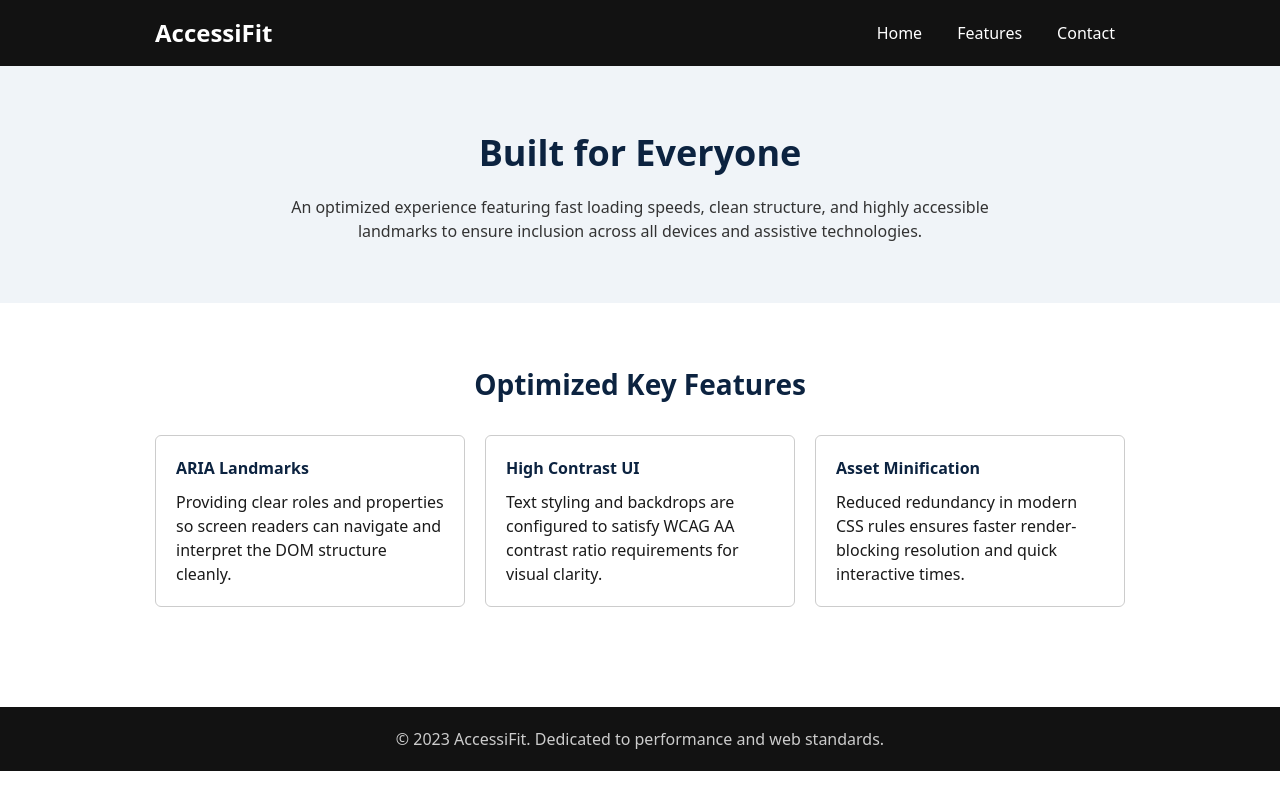
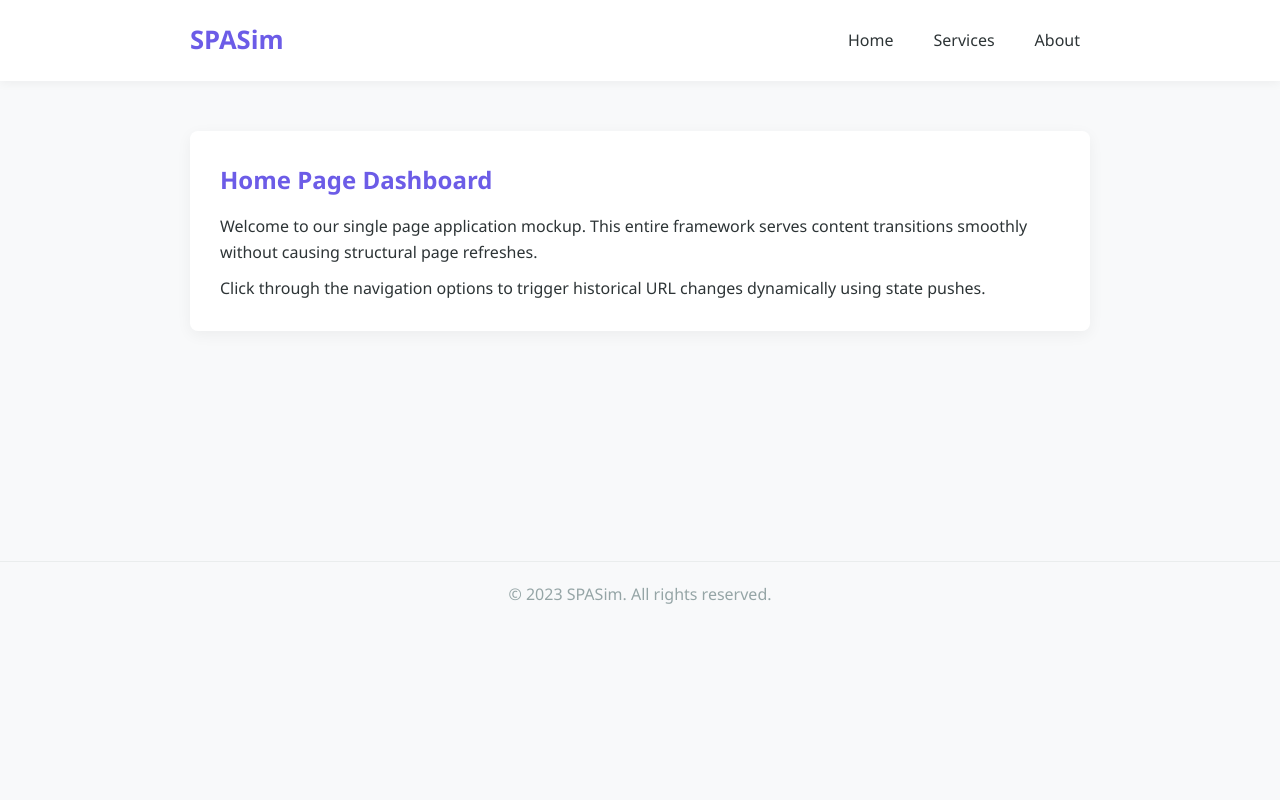
Before and after one commit to MahaMukesh/mahamukesh, a plain HTML site: page index.html in a window 1280 px wide. Drawn offline with Linux system fonts and the light colour scheme.

Commit message:
uploaded week 5 files

```diff
--- /dev/null
+++ b/app.js
@@ -0,0 +1,86 @@
+// Client-Side Router Implementation
+const routes = {
+    '/': {
+        title: 'Home - Welcome',
+        render: () => `
+            <div class="spa-card fade-in">
+                <h2>Home Page Dashboard</h2>
+                <p>Welcome to our single page application mockup. This entire framework serves content transitions smoothly without causing structural page refreshes.</p>
+                <p style="margin-top:10px;">Click through the navigation options to trigger historical URL changes dynamically using state pushes.</p>
+            </div>
+        `
+    },
+    '/services': {
+        title: 'Our Services',
+        render: () => `
+            <div class="spa-card fade-in">
+                <h2>Our Dynamic Offerings</h2>
+                <p>We deliver lightning-fast interactive architectures tailored for complex workflows.</p>
+                <div class="services-grid">
+                    <div class="service-item">
+                        <h4>SPA Consulting</h4>
+                        <p>Planning fluid navigation states.</p>
+                    </div>
+                    <div class="service-item">
+                        <h4>State Management</h4>
+                        <p>Handling client-side transitions cleanly.</p>
+                    </div>
+                </div>
+            </div>
+        `
+    },
+    '/about': {
+        title: 'About SPASim',
+        render: () => `
+            <div class="spa-card fade-in">
+                <h2>About Us</h2>
+                <p>Built with robust vanillajs routing scripts, proving you don't always need massive node frameworks to build responsive, light, and optimized client solutions.</p>
+            </div>
+        `
+    }
+};
+
+function navigateTo(url) {
+    history.pushState(null, null, url);
+    router();
+}
+
+function router() {
+    const path = window.location.pathname;
+    // Fallback simple routing logic matching root or defaults
+    let route = routes[path];
+
+    if (!route) {
+        // Default fallback handling
+        route = routes['/'];
+    }
+
+    document.title = route.title;
+    const appContainer = document.getElementById('app');
+    appContainer.innerHTML = route.render();
+
+    updateActiveLinks(path);
+}
+
+function updateActiveLinks(currentPath) {
+    document.querySelectorAll('.nav-link').forEach(link => {
+        if (link.getAttribute('href') === currentPath) {
+            link.classList.add('active');
+        } else {
+            link.classList.remove('active');
+        }
+    });
+}
+
+// Capture anchor click events and reroute natively through SPA
+window.addEventListener('popstate', router);
+
+document.addEventListener('DOMContentLoaded', () => {
+    document.body.addEventListener('click', e => {
+        if (e.target.matches('[data-link]')) {
+            e.preventDefault();
+            navigateTo(e.target.getAttribute('href'));
+        }
+    });
+    router();
+});
--- a/index.html
+++ b/index.html
@@ -3,60 +3,34 @@
 <head>
     <meta charset="UTF-8">
     <meta name="viewport" content="width=device-width, initial-scale=1.0">
-    <meta name="description" content="Week 4 project demonstrating web page performance optimization and accessibility best practices.">
-    <title>Week 4: Performance & Accessibility Showcase</title>
+    <title>Week 5: SPA Simulation</title>
     <link rel="stylesheet" href="style.css">
 </head>
 <body>
-    <!-- Accessible Skip Link for Keyboard Users -->
-    <a href="#main-content" class="skip-link">Skip to main content</a>
-
-    <header class="navbar" role="banner">
+    <header class="navbar">
         <div class="container">
-            <h1 class="logo">AccessiFit</h1>
-            <nav role="navigation" aria-label="Main navigation">
+            <div class="logo">SPASim</div>
+            <nav>
                 <ul class="nav-links">
-                    <li><a href="#main-content">Home</a></li>
-                    <li><a href="#features">Features</a></li>
-                    <li><a href="#contact">Contact</a></li>
+                    <li><a href="/" class="nav-link" data-link>Home</a></li>
+                    <li><a href="/services" class="nav-link" data-link>Services</a></li>
+                    <li><a href="/about" class="nav-link" data-link>About</a></li>
                 </ul>
             </nav>
         </div>
     </header>
 
-    <main id="main-content" tabindex="-1">
-        <section class="hero" aria-labelledby="hero-heading">
-            <div class="container">
-                <h2 id="hero-heading">Built for Everyone</h2>
-                <p>An optimized experience featuring fast loading speeds, clean structure, and highly accessible landmarks to ensure inclusion across all devices and assistive technologies.</p>
-            </div>
-        </section>
-
-        <section id="features" class="features" aria-labelledby="features-heading">
-            <div class="container">
-                <h3 id="features-heading">Optimized Key Features</h3>
-                <div class="grid">
-                    <article class="card" tabindex="0">
-                        <h4>ARIA Landmarks</h4>
-                        <p>Providing clear roles and properties so screen readers can navigate and interpret the DOM structure cleanly.</p>
-                    </article>
-                    <article class="card" tabindex="0">
-                        <h4>High Contrast UI</h4>
-                        <p>Text styling and backdrops are configured to satisfy WCAG AA contrast ratio requirements for visual clarity.</p>
-                    </article>
-                    <article class="card" tabindex="0">
-                        <h4>Asset Minification</h4>
-                        <p>Reduced redundancy in modern CSS rules ensures faster render-blocking resolution and quick interactive times.</p>
-                    </article>
-                </div>
-            </div>
-        </section>
+    <!-- Main Viewport Container for Dynamic SPA Injections -->
+    <main id="app" class="container">
+        <div class="fade-in">
+            <h2>Loading App...</h2>
+        </div>
     </main>
 
-    <footer class="footer" role="contentinfo">
-        <div class="container">
-            <p>&copy; 2023 AccessiFit. Dedicated to performance and web standards.</p>
-        </div>
+    <footer class="footer">
+        <p>&copy; 2023 SPASim. All rights reserved.</p>
     </footer>
+
+    <script src="app.js"></script>
 </body>
 </html>
--- a/style.css
+++ b/style.css
@@ -1,4 +1,12 @@
-/* Optimized and Minified Core Reset */
+/* Core SPA Reset and Variables */
+:root {
+    --primary: #6c5ce7;
+    --secondary: #a199f3;
+    --background: #f8f9fa;
+    --card: #ffffff;
+    --text: #2d3436;
+}
+
 * {
     margin: 0;
     padding: 0;
@@ -6,133 +14,111 @@
 }
 
 body {
-    font-family: system-ui, -apple-system, sans-serif;
-    line-height: 1.5;
-    background-color: #ffffff;
-    color: #1a1a1a; /* WCAG compliant contrast ratio on white background */
+    font-family: 'Segoe UI', Tahoma, Geneva, Verdana, sans-serif;
+    background-color: var(--background);
+    color: var(--text);
+    line-height: 1.6;
 }
 
 .container {
     width: 90%;
-    max-width: 1000px;
+    max-width: 900px;
     margin: 0 auto;
-    padding: 0 15px;
 }
 
-/* Skip Link styling for accessibility keyboard navigation */
-.skip-link {
-    position: absolute;
-    top: -40px;
-    left: 0;
-    background: #000;
-    color: #fff;
-    padding: 8px;
-    z-index: 100;
-    transition: top 0.2s;
-}
-
-.skip-link:focus {
-    top: 0;
-}
-
-/* Navbar */
+/* Navigation */
 .navbar {
-    background-color: #121212; /* WCAG compliant backdrop */
-    color: #ffffff;
-    padding: 15px 0;
+    background: var(--card);
+    padding: 20px 0;
+    box-shadow: 0 2px 10px rgba(0,0,0,0.05);
 }
 
 .navbar .container {
     display: flex;
     justify-content: space-between;
     align-items: center;
-    flex-wrap: wrap;
 }
 
 .logo {
-    font-size: 1.5rem;
-    font-weight: bold;
+    font-weight: 800;
+    font-size: 1.6rem;
+    color: var(--primary);
 }
 
 .nav-links {
     display: flex;
     list-style: none;
-    gap: 15px;
+    gap: 20px;
 }
 
 .nav-links a {
-    color: #ffffff;
     text-decoration: none;
+    color: var(--text);
     font-weight: 500;
     padding: 5px 10px;
     border-radius: 4px;
+    transition: background 0.2s, color 0.2s;
 }
 
-.nav-links a:focus, .nav-links a:hover {
-    outline: 2px solid #0056b3; /* Visual feedback on key/hover */
-    background: #262626;
+.nav-links a:hover, .nav-links a.active {
+    background: var(--primary);
+    color: white;
 }
 
-/* Hero */
-.hero {
-    background-color: #f0f4f8;
-    padding: 60px 0;
-    text-align: center;
+/* Application Dynamic Wrapper Area */
+#app {
+    min-height: 60vh;
+    padding: 50px 0;
 }
 
-.hero h2 {
-    font-size: 2.25rem;
-    margin-bottom: 15px;
-    color: #0c2340; /* High contrast heading */
+/* Interactive Transitions */
+.fade-in {
+    animation: fadeInFrame 0.5s ease-in-out forwards;
 }
 
-.hero p {
-    max-width: 700px;
-    margin: 0 auto;
-    color: #333333;
+@keyframes fadeInFrame {
+    from {
+        opacity: 0;
+        transform: translateY(15px);
+    }
+    to {
+        opacity: 1;
+        transform: translateY(0);
+    }
 }
 
-/* Features Grid */
-.features {
-    padding: 60px 0;
+/* SPA Content Pages Card styling */
+.spa-card {
+    background: var(--card);
+    border-radius: 8px;
+    padding: 30px;
+    box-shadow: 0 4px 15px rgba(0,0,0,0.05);
 }
 
-.features h3 {
-    text-align: center;
-    font-size: 1.75rem;
-    margin-bottom: 30px;
-    color: #0c2340;
+.spa-card h2 {
+    color: var(--primary);
+    margin-bottom: 15px;
 }
 
-.grid {
+/* Services Grid list */
+.services-grid {
     display: grid;
-    grid-template-columns: repeat(auto-fit, minmax(280px, 1fr));
+    grid-template-columns: repeat(auto-fit, minmax(200px, 1fr));
     gap: 20px;
+    margin-top: 20px;
 }
 
-.card {
-    border: 1px solid #cccccc;
+.service-item {
+    background: var(--background);
+    padding: 15px;
     border-radius: 6px;
-    padding: 20px;
-    background: #ffffff;
-    transition: box-shadow 0.2s;
-}
-
-.card:focus, .card:hover {
-    outline: 2px solid #0056b3;
-    box-shadow: 0 4px 10px rgba(0,0,0,0.15);
-}
-
-.card h4 {
-    color: #0c2340;
-    margin-bottom: 10px;
+    border-left: 4px solid var(--primary);
 }
 
 /* Footer */
 .footer {
-    background-color: #121212;
-    color: #cccccc;
     text-align: center;
     padding: 20px 0;
-    margin-top: 40px;
+    color: #95a5a6;
+    border-top: 1px solid #eaeded;
 }
```
Also changed, not shown: 1 other file.
